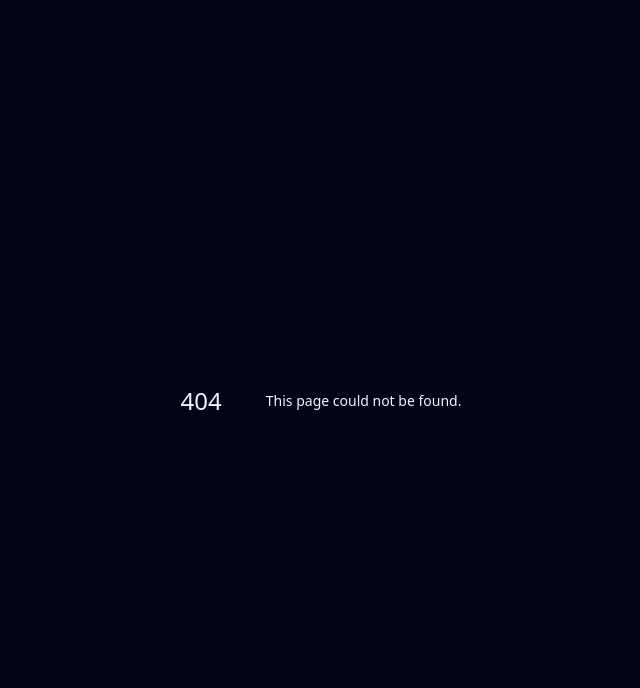
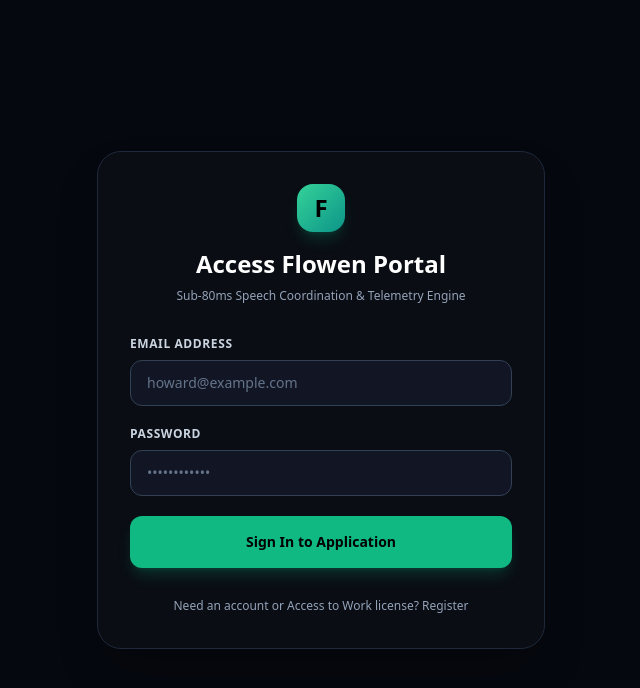
Before and after one commit to flowentechnologies/flowen-platform, a Next.js app: page /auth/login in a window 1280 px wide. Before the commit this address had no page. Shown: the top 688 px of the page, without its empty margins (319-959 px from the left). Built offline with nearby package versions, Linux system fonts and the light colour scheme.

Commit message:
feat: complete SSR authentication, middleware session protection, and PKCE callback

```diff
--- /dev/null
+++ b/src/app/auth/actions.ts
@@ -0,0 +1,84 @@
+"use server";
+
+import { revalidatePath } from "next/cache";
+import { redirect } from "next/navigation";
+import { createServerClient, type CookieOptions } from "@supabase/ssr";
+import { cookies } from "next/headers";
+
+async function getSupabaseClient() {
+  const cookieStore = await cookies();
+
+  return createServerClient(
+    process.env.NEXT_PUBLIC_SUPABASE_URL!,
+    process.env.NEXT_PUBLIC_SUPABASE_ANON_KEY!,
+    {
+      cookies: {
+        getAll() {
+          return cookieStore.getAll();
+        },
+        setAll(cookiesToSet: { name: string; value: string; options?: CookieOptions }[]) {
+          try {
+            cookiesToSet.forEach(({ name, value, options }) =>
+              cookieStore.set(name, value, options)
+            );
+          } catch {
+            // Invoked from Server Component context
+          }
+        },
+      },
+    }
+  );
+}
+
+export async function login(formData: FormData) {
+  const supabase = await getSupabaseClient();
+
+  const data = {
+    email: formData.get("email") as string,
+    password: formData.get("password") as string,
+  };
+
+  const { error } = await supabase.auth.signInWithPassword(data);
+
+  if (error) {
+    return redirect(`/auth/login?error=${encodeURIComponent(error.message)}`);
+  }
+
+  revalidatePath("/", "layout");
+  redirect("/app");
+}
+
+export async function signup(formData: FormData) {
+  const supabase = await getSupabaseClient();
+
+  const email = formData.get("email") as string;
+  const password = formData.get("password") as string;
+  const brand = (formData.get("brand") as string) || "flowen";
+  const tier = (formData.get("tier") as string) || "standard";
+
+  const { error } = await supabase.auth.signUp({
+    email,
+    password,
+    options: {
+      data: {
+        brand,
+        tier,
+      },
+      emailRedirectTo: `${process.env.NEXT_PUBLIC_SITE_URL || "https://flowen.app"}/auth/callback`,
+    },
+  });
+
+  if (error) {
+    return redirect(`/auth/signup?error=${encodeURIComponent(error.message)}`);
+  }
+
+  revalidatePath("/", "layout");
+  redirect("/auth/verify");
+}
+
+export async function logout() {
+  const supabase = await getSupabaseClient();
+  await supabase.auth.signOut();
+  revalidatePath("/", "layout");
+  redirect("/auth/login");
+}
--- /dev/null
+++ b/src/app/auth/callback/route.ts
@@ -0,0 +1,35 @@
+import { NextResponse } from "next/server";
+import { createServerClient, type CookieOptions } from "@supabase/ssr";
+
+export const runtime = "edge";
+
+export async function GET(request: Request) {
+  const { searchParams, origin } = new URL(request.url);
+  const code = searchParams.get("code");
+  const next = searchParams.get("next") ?? "/app";
+
+  if (code) {
+    const cookieStore = new Map();
+    const supabase = createServerClient(
+      process.env.NEXT_PUBLIC_SUPABASE_URL!,
+      process.env.NEXT_PUBLIC_SUPABASE_ANON_KEY!,
+      {
+        cookies: {
+          getAll() {
+            return Array.from(cookieStore.entries()).map(([name, value]) => ({ name, value }));
+          },
+          setAll(cookiesToSet: { name: string; value: string; options?: CookieOptions }[]) {
+            cookiesToSet.forEach(({ name, value }) => cookieStore.set(name, value));
+          },
+        },
+      }
+    );
+
+    const { error } = await supabase.auth.exchangeCodeForSession(code);
+    if (!error) {
+      return NextResponse.redirect(`${origin}${next}`);
+    }
+  }
+
+  return NextResponse.redirect(`${origin}/auth/login?error=auth_failed`);
+}
--- /dev/null
+++ b/src/app/auth/login/page.tsx
@@ -0,0 +1,87 @@
+"use client";
+
+import React, { useState } from "react";
+import { login, signup } from "../actions";
+
+export default function AuthPage() {
+  const [isSignUp, setIsSignUp] = useState(false);
+
+  return (
+    <div className="min-h-screen bg-[#06080F] flex items-center justify-center p-6 font-sans">
+      <div className="w-full max-w-md bg-[#0A0D14] border border-slate-800 rounded-3xl p-8 shadow-2xl">
+        <div className="text-center mb-8">
+          <div className="w-12 h-12 rounded-2xl bg-gradient-to-br from-emerald-400 to-teal-600 flex items-center justify-center font-black text-black text-2xl mx-auto mb-4 shadow-lg shadow-emerald-500/20">
+            F
+          </div>
+          <h1 className="text-2xl font-bold text-white">
+            {isSignUp ? "Create Your Flowen Account" : "Access Flowen Portal"}
+          </h1>
+          <p className="text-xs text-slate-400 mt-2">
+            Sub-80ms Speech Coordination & Telemetry Engine
+          </p>
+        </div>
+
+        <form action={isSignUp ? signup : login} className="space-y-5">
+          <div>
+            <label className="block text-xs font-semibold text-slate-300 uppercase tracking-wider mb-2">
+              Email Address
+            </label>
+            <input
+              name="email"
+              type="email"
+              required
+              placeholder="howard@example.com"
+              className="w-full px-4 py-3 rounded-xl bg-[#121624] border border-slate-700 text-white placeholder-slate-500 focus:outline-none focus:border-emerald-500 text-sm"
+            />
+          </div>
+
+          <div>
+            <label className="block text-xs font-semibold text-slate-300 uppercase tracking-wider mb-2">
+              Password
+            </label>
+            <input
+              name="password"
+              type="password"
+              required
+              placeholder="••••••••••••"
+              className="w-full px-4 py-3 rounded-xl bg-[#121624] border border-slate-700 text-white placeholder-slate-500 focus:outline-none focus:border-emerald-500 text-sm"
+            />
+          </div>
+
+          {isSignUp && (
+            <div>
+              <label className="block text-xs font-semibold text-slate-300 uppercase tracking-wider mb-2">
+                Platform Brand
+              </label>
+              <select
+                name="brand"
+                className="w-full px-4 py-3 rounded-xl bg-[#121624] border border-slate-700 text-emerald-400 font-semibold focus:outline-none focus:border-emerald-500 text-sm"
+              >
+                <option value="flowen">Flowen (Flagship Clinical)</option>
+                <option value="vocali">Vocali (Lightweight Global)</option>
+              </select>
+            </div>
+          )}
+
+          <button
+            type="submit"
+            className="w-full py-4 rounded-xl bg-emerald-500 hover:bg-emerald-400 text-black font-bold text-sm transition-all shadow-lg shadow-emerald-500/20 mt-4"
+          >
+            {isSignUp ? "Register Account" : "Sign In to Application"}
+          </button>
+        </form>
+
+        <div className="mt-6 text-center">
+          <button
+            onClick={() => setIsSignUp(!isSignUp)}
+            className="text-xs text-slate-400 hover:text-emerald-400 transition-colors"
+          >
+            {isSignUp
+              ? "Already have an account? Sign in"
+              : "Need an account or Access to Work license? Register"}
+          </button>
+        </div>
+      </div>
+    </div>
+  );
+}
```
Also changed, not shown: src/middleware.ts (added, +52 -0 lines).
